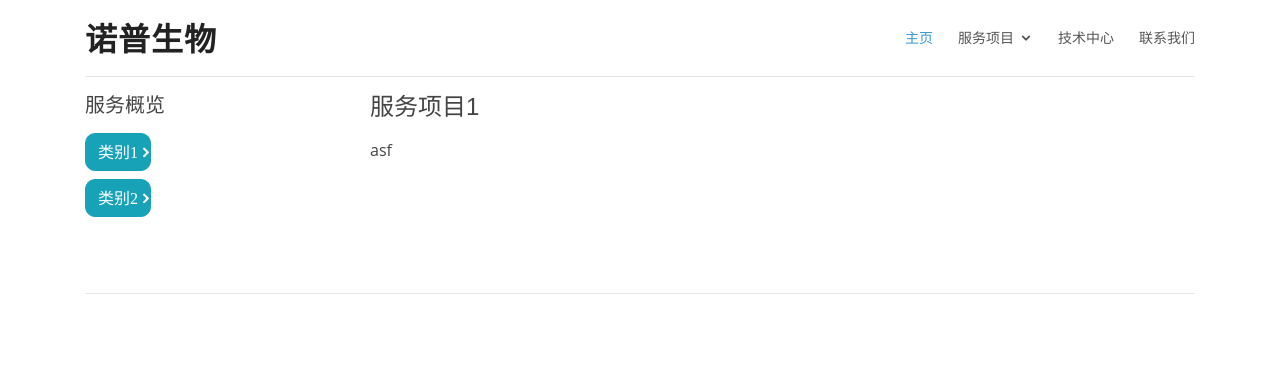
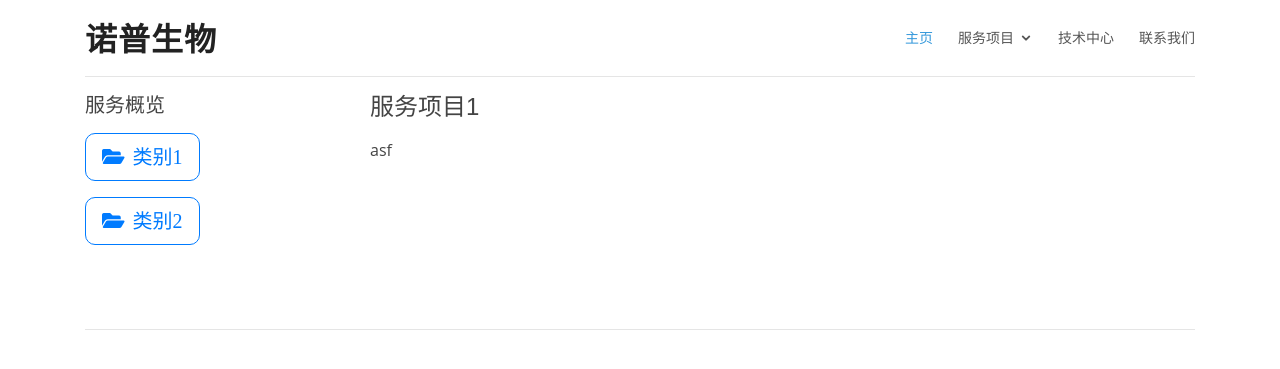
Before and after one commit to xieomics-apps/nuopu, a Django app: page /service/1 in a window 1280 px wide. Shown: the top 369 px of the page. Run offline with Django 3.2, Linux system fonts and the light colour scheme; data comes from the database, SQL or seed files in the repository; both versions use the stored data as it was after the commit; data that the repository does not hold is empty; some libraries are stand-ins or nearby versions.

Commit message:
Update tech paper related code

```diff
--- a/agweb/basicapp/templates/basicapp/techcenter_detail.html
+++ b/agweb/basicapp/templates/basicapp/techcenter_detail.html
@@ -1,5 +1,6 @@
 {% extends "base.html" %}
 {% block content %}
+<section id="section">
     <div class="container mt-5">
         <h2>{{ techcenter.title }}</h2>
         <div class="mb-2 text-muted">类别：{{ techcenter.category }} | 发布时间：{{ techcenter.publish|date:"Y-m-d H:i" }}</div>
@@ -8,4 +9,5 @@
         </div>
         <a href="{% url 'techcenter-list' %}" class="btn btn-secondary mt-3">返回列表</a>
     </div>
+</section>
 {% endblock %}
--- a/agweb/templates/index.html
+++ b/agweb/templates/index.html
@@ -17,7 +17,7 @@
           <h2 data-aos="fade-up" data-aos-delay="400">{{ sitesetting.h2 }}</h2>
           <div data-aos="fade-up" data-aos-delay="800">
             <!--a href="#about" class="btn-get-started scrollto">Get Started</a-->
-            <a href="{% url "contact-us" %}" class="btn btn-grad btn--dark btn--rounded btn--w-icon">
+            <a href="{% url "contact-us2" %}" class="btn btn-grad btn--dark btn--rounded btn--w-icon">
                   联系我们
                    <i class="fa fa-envelope" aria-hidden="true"></i>
             </a>
--- a/agweb/templates/service_detail.html
+++ b/agweb/templates/service_detail.html
@@ -16,7 +16,11 @@
                   <h5>服务概览</h5>
                   <div class="btn-group-vertical">
                   {% for each_category, sers in category.items %}
-                    <button type="button" class="btn btn-info btn-space text-left" data-toggle="collapse" data-target="#category{{ each_category.id }}"><a>{{ each_category }}</a></button>
+                    <button type="button" class="btn btn-outline-primary btn-lg mb-2 text-left w-100" data-toggle="collapse" data-target="#category{{ each_category.id }}">
+                      <span class="d-flex align-items-center">
+                        <i class="fas fa-folder-open mr-2"></i> {{ each_category }}
+                      </span>
+                    </button>
                     {% for ser in sers %}
                         <div id="category{{ each_category.id }}" class="collapse">
                             <li><a href="{% url 'service-detail' ser.id %}">{{ ser }}</a></li>
```
Also changed, not shown: agweb/db.sqlite3. Lines whose indentation alone changed are shown as unchanged.
